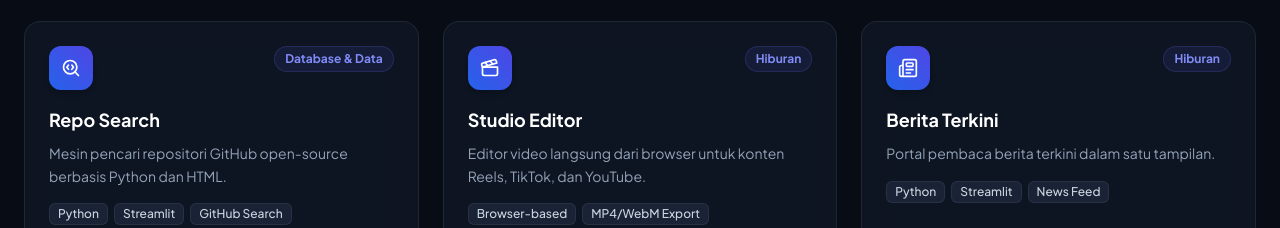
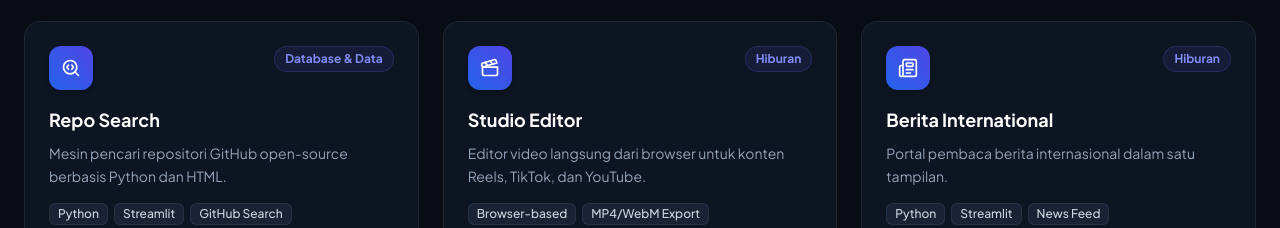
Before and after one commit to iqbalmantam/portfolio, a plain HTML site: page index.html in a window 1280 px wide. Shown: the part 2428-2656 px from the top of the page. Drawn offline with nearby package versions, Linux system fonts and the light colour scheme.

Commit message:
Ganti nama Berita Terkini menjadi Berita International
Co-Authored-By: Claude Sonnet 5.5 <noreply@anthropic.com>
Claude-Session: https://claude.ai/code/session_01ATKdQkcZuXQud338NXSGkM

```diff
--- a/index.html
+++ b/index.html
@@ -214,7 +214,7 @@
                 <li><a class="text-indigo-300 underline" href="https://bacabuku.streamlit.app/" rel="noopener noreferrer">Baca Buku</a></li>
                 <li><a class="text-indigo-300 underline" href="https://mantam-searchrepo.streamlit.app/" rel="noopener noreferrer">Repo Search</a></li>
                 <li><a class="text-indigo-300 underline" href="https://iqbalmantam.github.io/Studio-Editor/" rel="noopener noreferrer">Studio Editor</a></li>
-                <li><a class="text-indigo-300 underline" href="https://berita-terkini.streamlit.app/" rel="noopener noreferrer">Berita Terkini</a></li>
+                <li><a class="text-indigo-300 underline" href="https://berita-terkini.streamlit.app/" rel="noopener noreferrer">Berita International</a></li>
                 <li><a class="text-indigo-300 underline" href="https://logistics-news.streamlit.app/" rel="noopener noreferrer">Logistics News</a></li>
                 <li><a class="text-indigo-300 underline" href="https://devils-mantam.streamlit.app/" rel="noopener noreferrer">Devil&#39;s Advocate</a></li>
                 <li><a class="text-indigo-300 underline" href="https://iqbalmantam.github.io/remi/" rel="noopener noreferrer">Kartu Remi</a></li>
@@ -447,9 +447,9 @@
             },
             {
                 id: "12",
-                title: "Berita Terkini",
+                title: "Berita International",
                 category: "Hiburan",
-                desc: "Portal pembaca berita terkini dalam satu tampilan.",
+                desc: "Portal pembaca berita internasional dalam satu tampilan.",
                 url: "https://berita-terkini.streamlit.app/",
                 icon: "newspaper",
                 status: "Production Ready",
```
